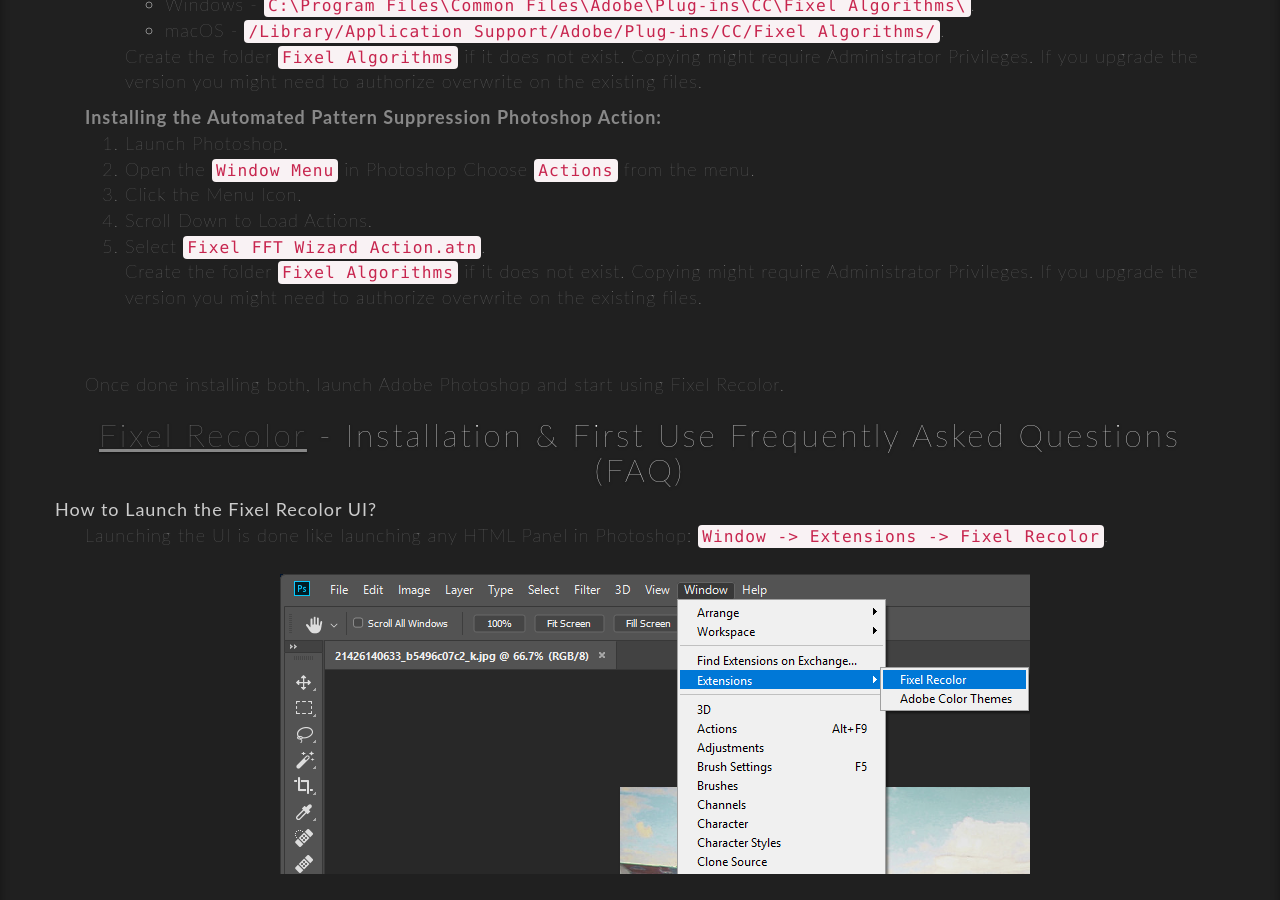
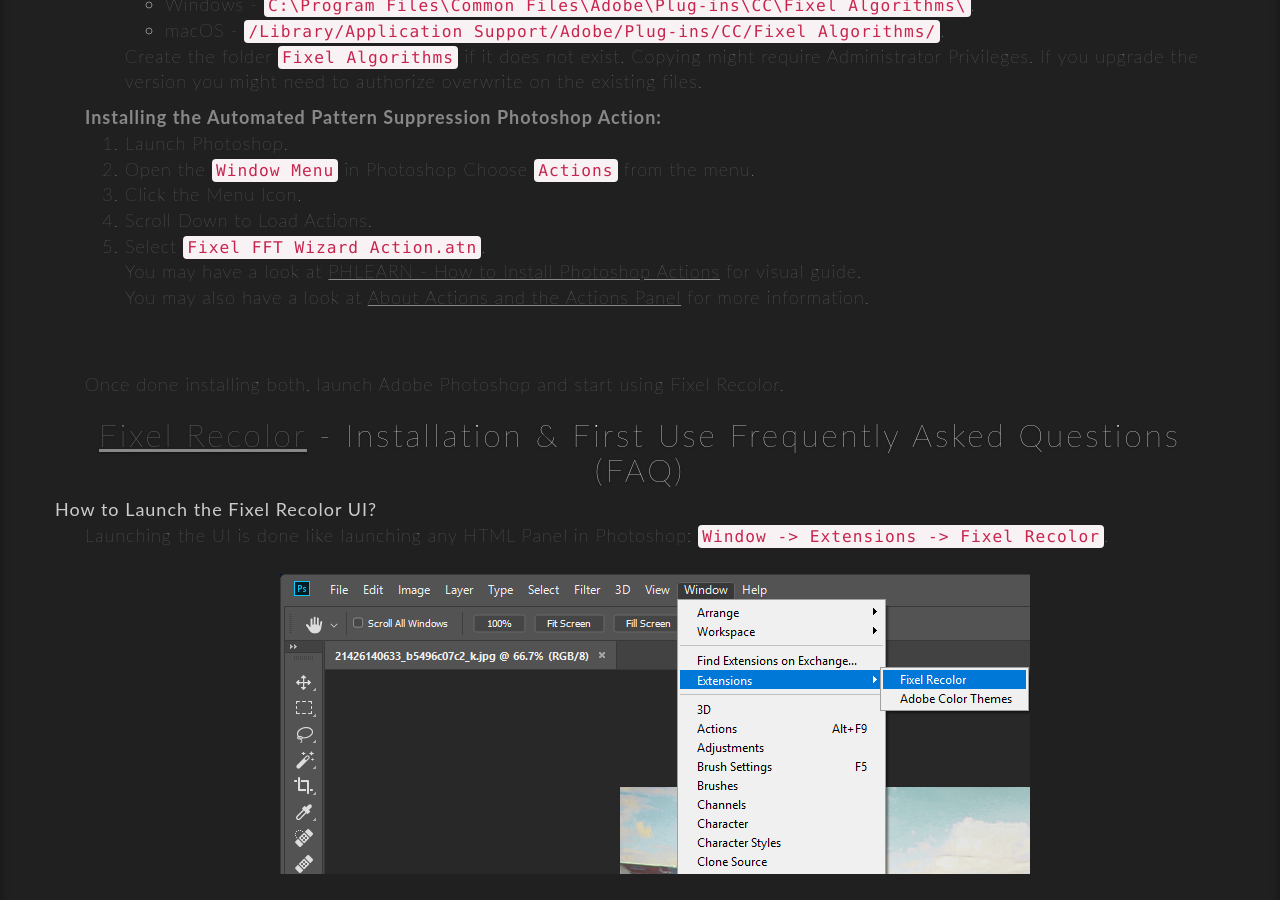
Before and after one commit to FixelAlgorithmsTeam/fixel, a Jekyll site: the page built from support/fixel-fft-wizard-installation-guide.html, in a window 1280 px wide and 900 px high, scrolled down 1471 px. Built offline with Jekyll 4.4.1, drawn with Linux system fonts in a browser that asks for light colours; nearby versions of some CDN libraries; comment, search, counter and statistics services are not loaded.

Commit message:
New 	- 	Fixel FFT Wizard Installation Guide. Fixed 	- 	B Known Issues 	-	C To Do 	- 	Enable MathJax (See documentation). Remarks 	- 	E

```diff
--- a/support/fixel-fft-wizard-installation-guide.html
+++ b/support/fixel-fft-wizard-installation-guide.html
@@ -99,9 +99,8 @@
 							<li>Click the Menu Icon.</li>
 							<li>Scroll Down to Load Actions.</li>
 							<li>Select <code>Fixel FFT Wizard Action.atn</code>.</li>
-							Create the folder <code>Fixel Algorithms</code> if it does not exist.
-							Copying might require Administrator Privileges.
-							If you upgrade the version you might need to authorize overwrite on the existing files.
+							You may have a look at <a href="https://phlearn.com/how-to-install-photoshop-actions/" target="_blank">PHLEARN - How to Install Photoshop Actions</a> for visual guide. <br>
+							You may also have a look at <a href="https://helpx.adobe.com/photoshop/using/actions-actions-panel.html" target="_blank">About Actions and the Actions Panel</a> for more information.
 							</ol>
 
 							<br>
```
